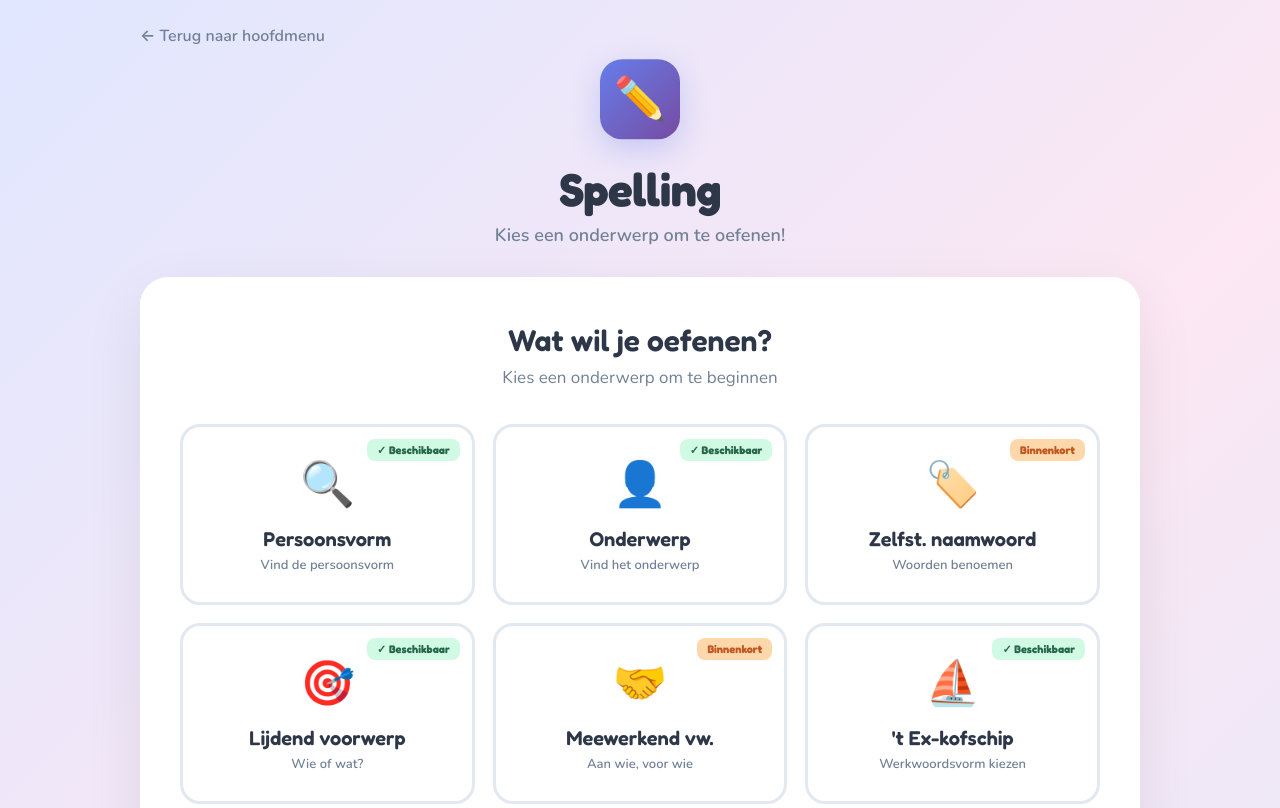
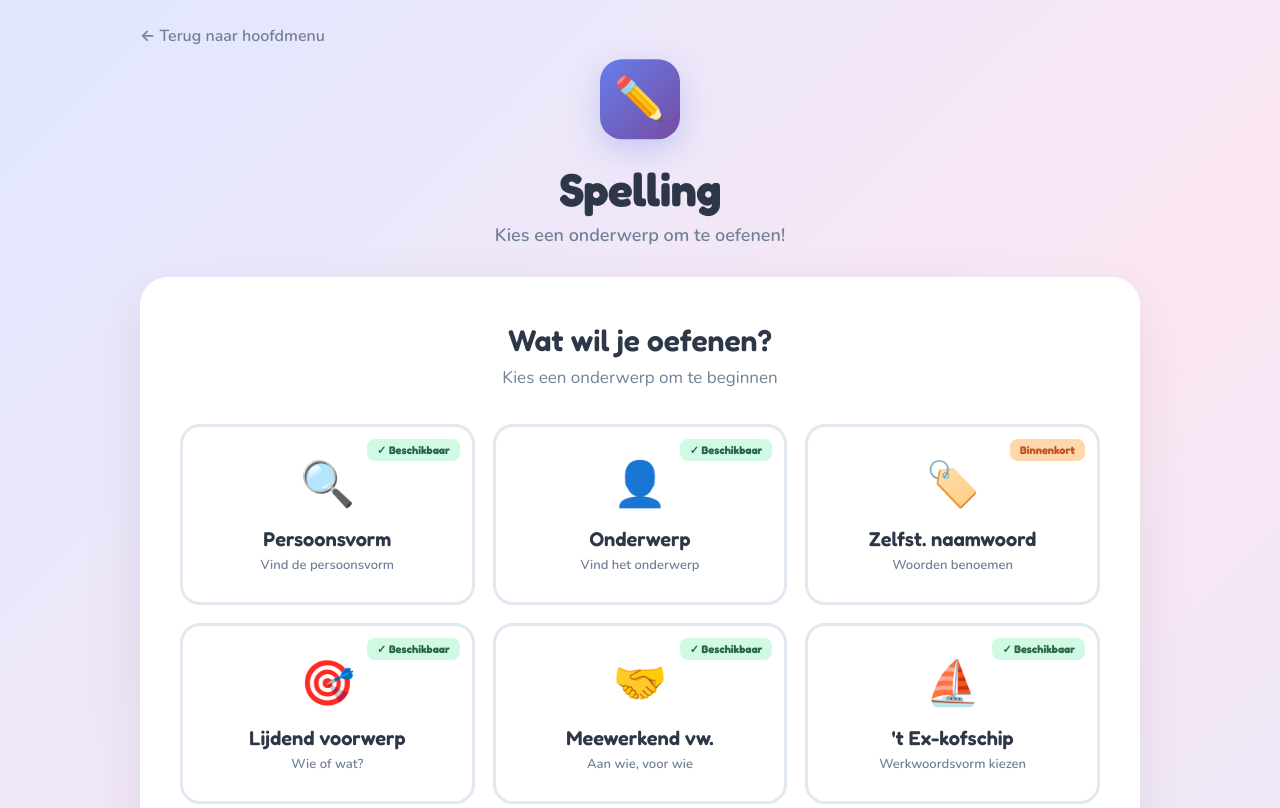
Before and after one commit to bertmarinus/learnforge, a plain HTML site: page spelling-index.html in a window 1280 px wide. Shown: the top 808 px of the page. Drawn offline with nearby package versions, Linux system fonts and the light colour scheme.

Commit message:
Add files via upload

```diff
--- a/spelling-index.html
+++ b/spelling-index.html
@@ -309,13 +309,13 @@
                     <div class="beschrijving">Wie of wat?</div>
                 </a>
 
-                <!-- 5 BINNENKORT -->
-                <div class="oefening-card disabled">
-                    <span class="badge">Binnenkort</span>
+                <!-- 5 ACTIEF -->
+                <a href="https://bertmarinus.github.io/meewerkend-voorwerp" class="oefening-card">
+                    <span class="badge-active">✓ Beschikbaar</span>
                     <span class="icon">🤝</span>
                     <div class="title">Meewerkend vw.</div>
                     <div class="beschrijving">Aan wie, voor wie</div>
-                </div>
+                </a>
 
                 <!-- 6 ACTIEF -->
                 <a href="https://bertmarinus.github.io/kofschip/" class="oefening-card">
```
